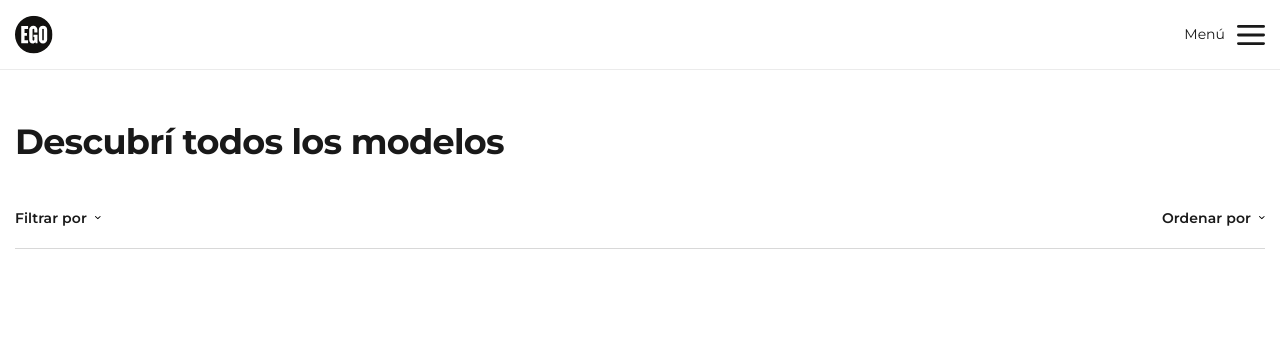
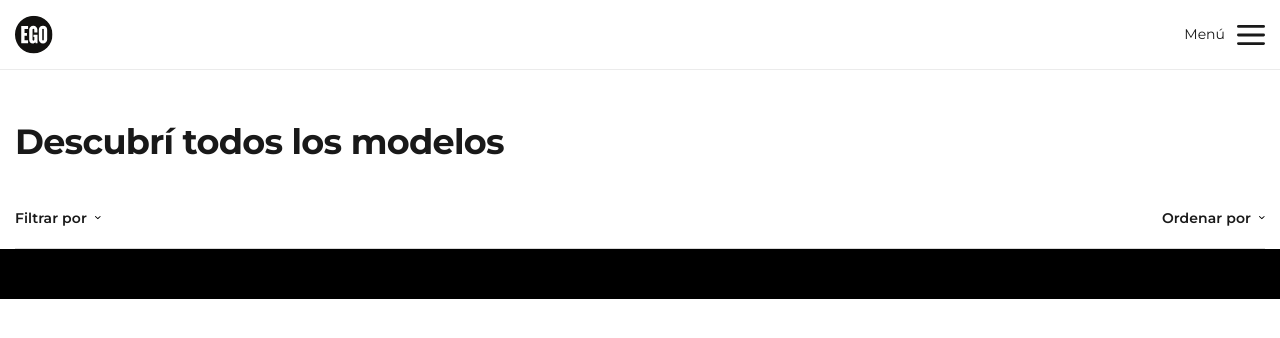
Before and after one commit to eliezermch/ego-challenge, a Next.js app: page / in a window 1280 px wide. Shown: the top 338 px of the page. Built offline with nearby package versions, Linux system fonts and the light colour scheme.

Commit message:
Update: footer.tsx component

```diff
--- a/app/globals.css
+++ b/app/globals.css
@@ -1,17 +1,17 @@
-@import "tailwindcss";
+@import 'tailwindcss';
 
 @custom-variant dark (&:is(.dark *));
 
 :root {
-  --background: #FFFFFF;
+  --background: #ffffff;
   --foreground: #191919;
-  --color-border: #CCCCCC;
-  --color-border-secondary: #D8D8D8;
+  --color-border: #cccccc;
+  --color-border-secondary: #d8d8d8;
   --primary: #191919;
   --secondary: #373737;
-  --carousel-bg: #F7F7F7;
-  --pagination-active-color: #4A4A4A;
-  --pagination-color: #C5C5C5;
+  --carousel-bg: #f7f7f7;
+  --pagination-active-color: #4a4a4a;
+  --pagination-color: #c5c5c5;
 }
 
 /* For manual class-based dark mode switching via next-themes */
--- a/app/layout.tsx
+++ b/app/layout.tsx
@@ -2,6 +2,7 @@
 import { Montserrat } from 'next/font/google';
 import { ThemeProvider } from '@/components/theme-provider';
 import { Navbar } from '@/components/navbar';
+import { Footer } from '@/components/footer';
 import './globals.css';
 
 const montserrat = Montserrat({
@@ -29,6 +30,7 @@
         >
           <Navbar />
           {children}
+          <Footer />
         </ThemeProvider>
       </body>
     </html>
--- /dev/null
+++ b/components/footer.tsx
@@ -0,0 +1,5 @@
+const Footer = () => {
+  return <footer className="w-full h-[50px] bg-[#000000]"></footer>;
+};
+
+export { Footer };
```
